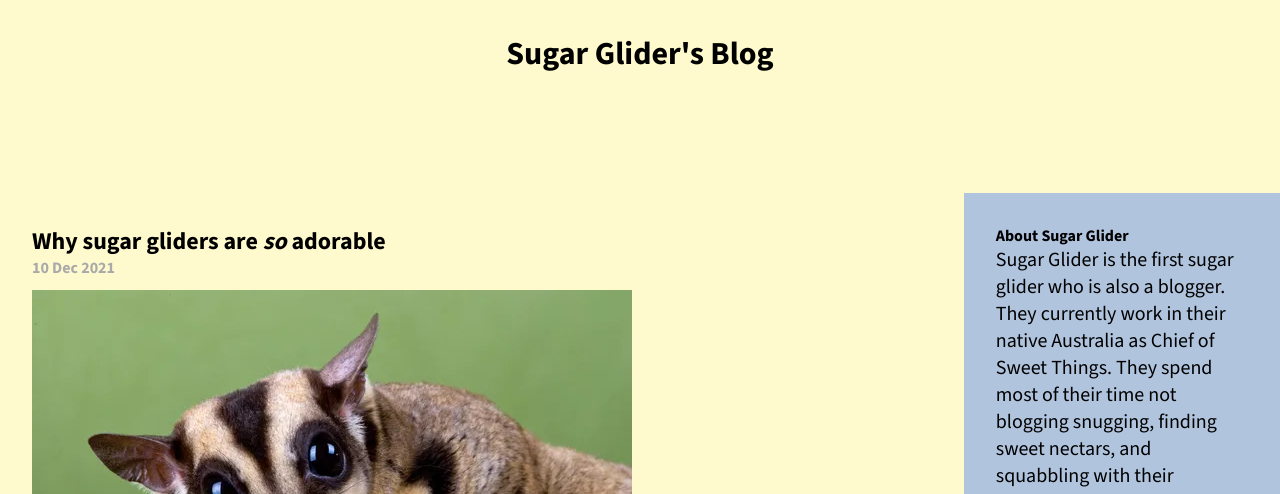
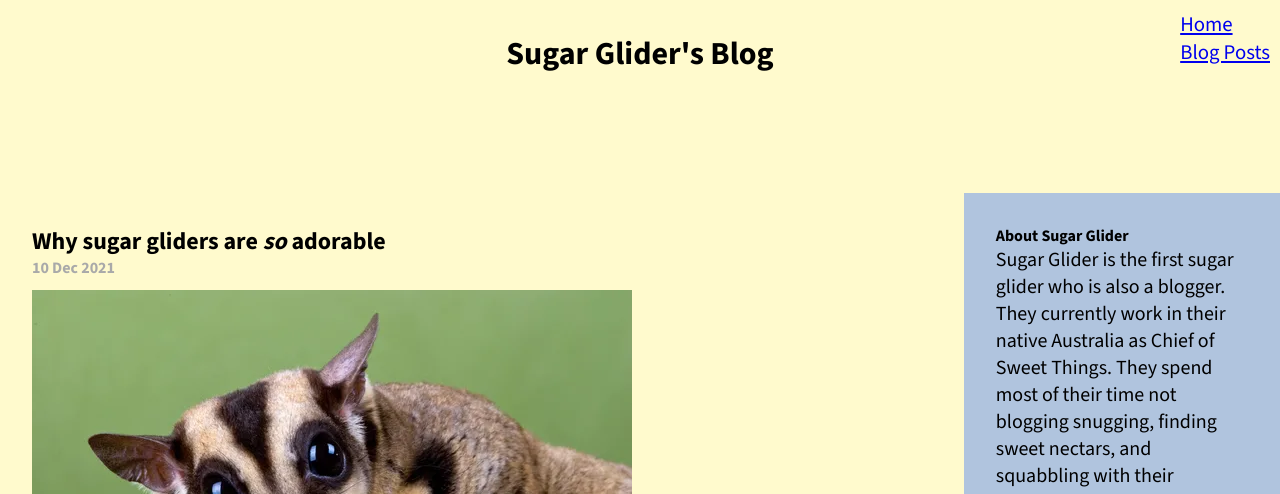
Before and after one commit to bajancode/udacity-personal-blog, a plain HTML site: page blogpost.html in a window 1280 px wide. Shown: the top 494 px of the page. Drawn offline with nearby package versions, Linux system fonts and the light colour scheme.

Commit message:
improved nav bar layout and added return to home button

```diff
--- a/blogpost.html
+++ b/blogpost.html
@@ -8,6 +8,13 @@
     </head>
     <body class="blog-body">
         <div class="grid-container">
+
+            <nav id="blog-post-nav">
+                <ul>
+                    <li><a href="index.html">Home</a></li>
+                    <li><a href="blogpost.html">Blog Posts</a></li>
+                </ul>
+            </nav>
 
             <header>
                 <h1>Sugar Glider's Blog</h1>
--- a/css/blogpost.css
+++ b/css/blogpost.css
@@ -12,6 +12,14 @@
 
 header {
     grid-area: hd;
+}
+
+#blog-post-nav {
+        position: absolute;
+        right: 0px;
+        display: flex;
+        margin: 10px;
+        font-size: 1.3rem;
 }
 
 h1 {
--- a/css/style.css
+++ b/css/style.css
@@ -17,13 +17,15 @@ p {
     font-size: 1.25rem;
 }
 
-/* Note: I'm having a hard time getting this nav bar to the right and not overflowing into the next area, while keeping the same general sizes for the page. Any ideas? */
-
 nav {
     position: absolute;
-    /* float: right; */
-    /* display: inline-block; */
     right: 0px;
+    display: flex;
+    margin: -20px 10px;
+}
+
+ul {
+    list-style-type: none;
 }
 
 button {
```
Also changed, not shown: index.html (+3 -3 lines).
